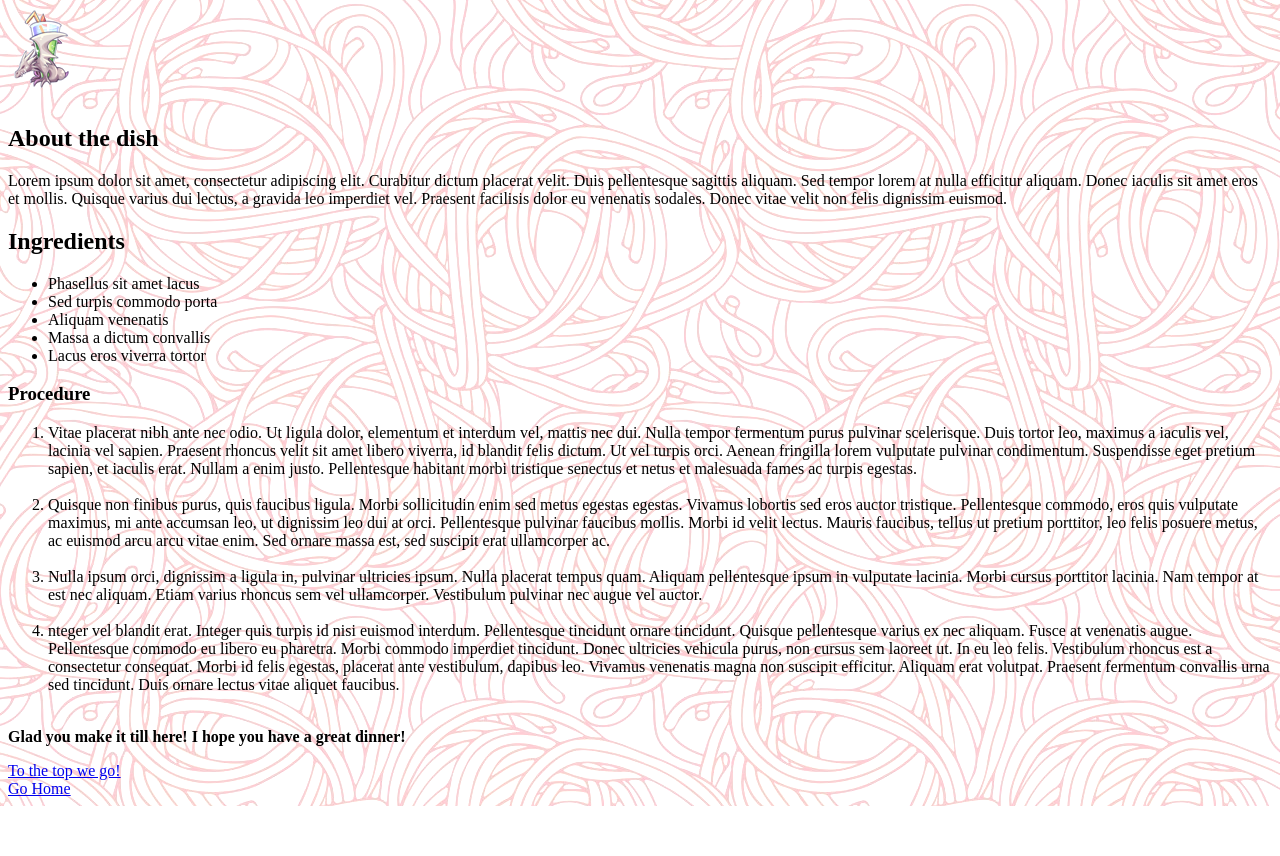
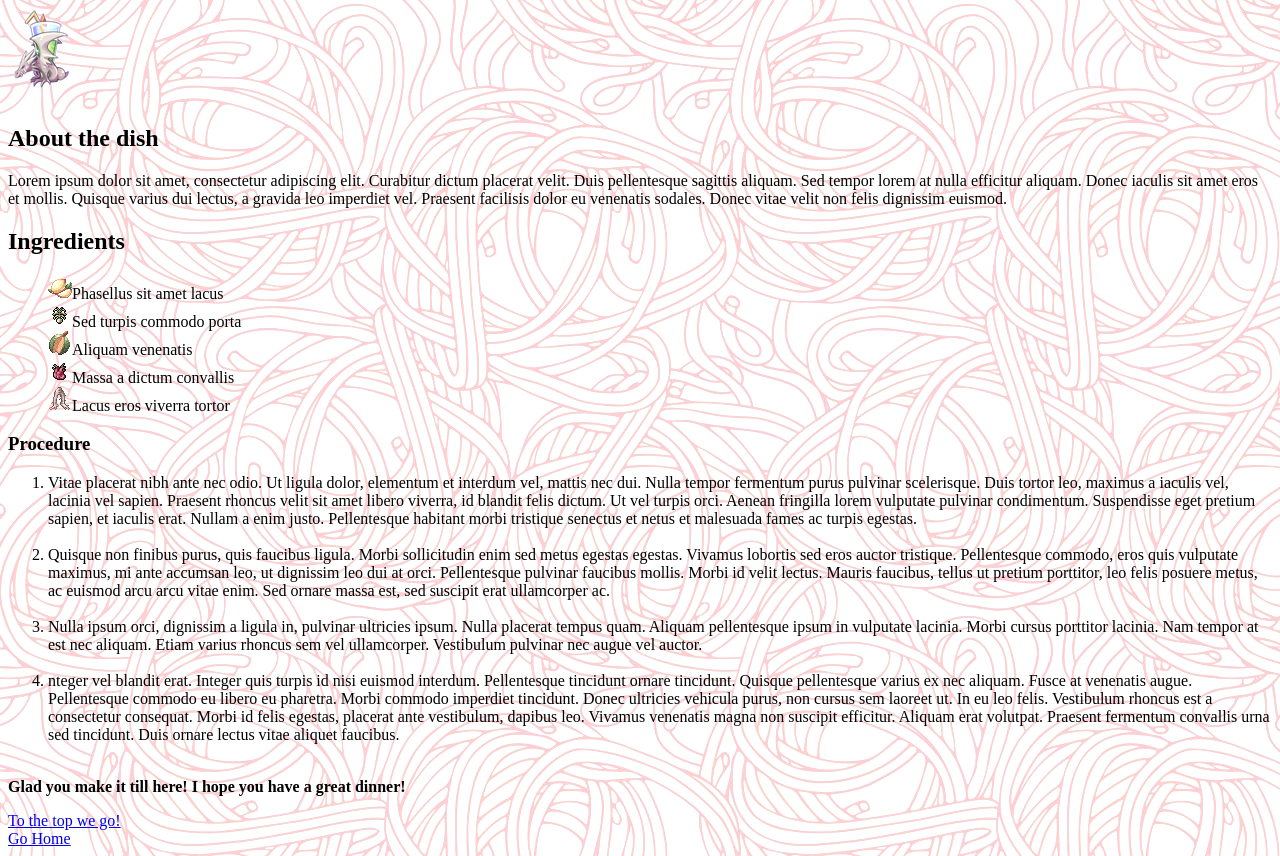
Before and after one commit to carafelix/Odin-journey, a plain HTML site: page odin-recipes/recipes/dragon/dragon.html in a window 1280 px wide. Shown: the part 79-935 px from the top of the page. Before the commit the page ends 885 px from the top, so only its background shows below. Drawn offline with Linux system fonts and the light colour scheme.

Commit message:
add icons to <ui>

```diff
--- a/odin-recipes/recipes/dragon/dragon.html
+++ b/odin-recipes/recipes/dragon/dragon.html
@@ -15,12 +15,12 @@
                 <h2>About the dish</h2>
                     <p>Lorem ipsum dolor sit amet, consectetur adipiscing elit. Curabitur dictum placerat velit. Duis pellentesque sagittis aliquam. Sed tempor lorem at nulla efficitur aliquam. Donec iaculis sit amet eros et mollis. Quisque varius dui lectus, a gravida leo imperdiet vel. Praesent facilisis dolor eu venenatis sodales. Donec vitae velit non felis dignissim euismod.</p>
         <h2>Ingredients</h2>
-            <ul>
-                <li>Phasellus sit amet lacus</li>
-                <li>Sed turpis commodo porta</li>
-                <li>Aliquam venenatis</li>
-                <li>Massa a dictum convallis</li>
-                <li>Lacus eros viverra tortor</li>
+            <ul style="list-style-type: none;">
+                <li><img src="/images/icons/lemon.png">Phasellus sit amet lacus</li>
+                <li><img src="/images/icons/ygg.png">Sed turpis commodo porta</li>
+                <li><img src="/images/icons/fruit.png">Aliquam venenatis</li>
+                <li><img src="/images/icons/heart.png">Massa a dictum convallis</li>
+                <li><img src="/images/icons/maneater.png">Lacus eros viverra tortor</li>
             </ul>
 
         <h3>Procedure</h3>
```
Also changed, not shown: odin-recipes/recipes/grasshopper/grasshopper.html (+6 -6 lines), odin-recipes/recipes/stew/stew.html (+6 -6 lines), odin-recipes/images/icons/anody.png (added), odin-recipes/images/icons/fatty.png (added), odin-recipes/images/icons/fruit.png (added), odin-recipes/images/icons/grass.png (added), odin-recipes/images/icons/heart.png (added), odin-recipes/images/icons/lemon.png (added), odin-recipes/images/icons/maneater.png (renamed from odin-recipes/images/maneater-root-favicon.png), odin-recipes/images/icons/meat.png (added), odin-recipes/images/icons/oil.png (added), odin-recipes/images/icons/raincar.png (added), odin-recipes/images/icons/soul.png (added), odin-recipes/images/icons/spice.png (added), 1 more files.
